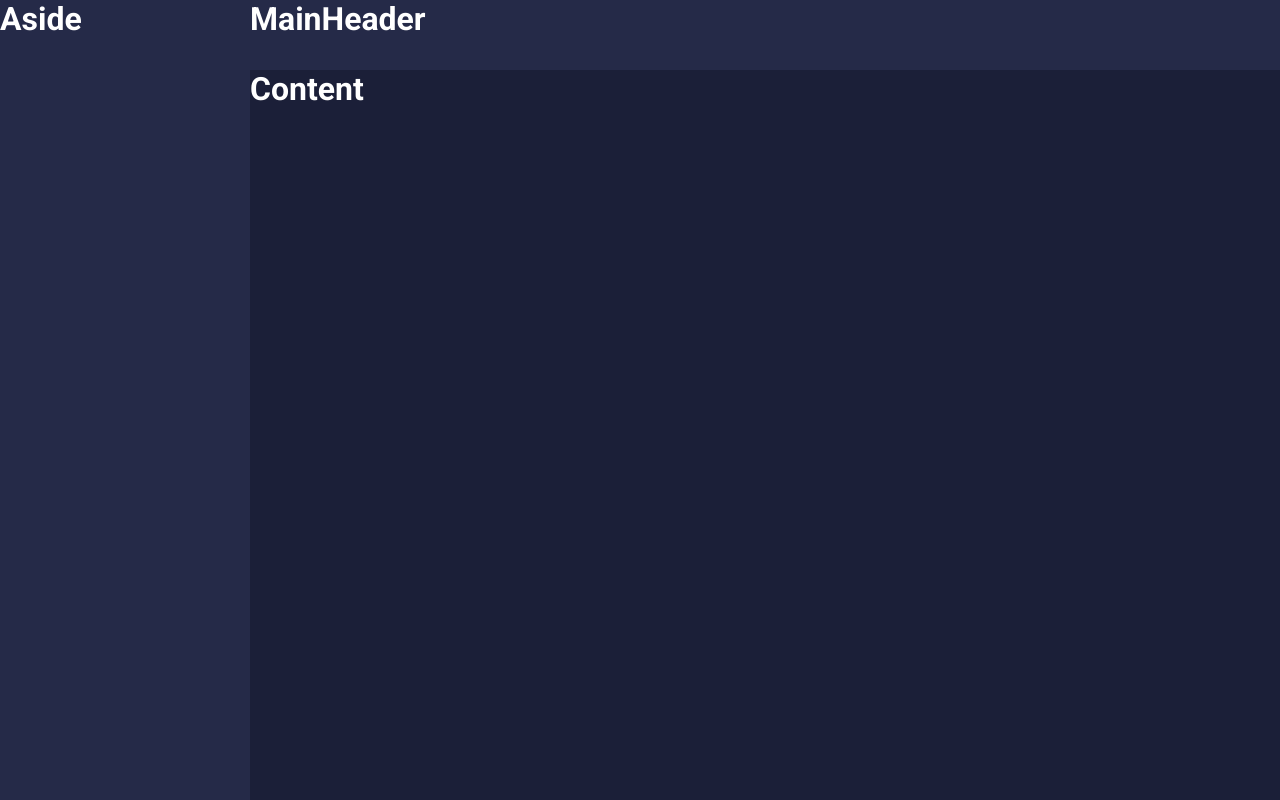
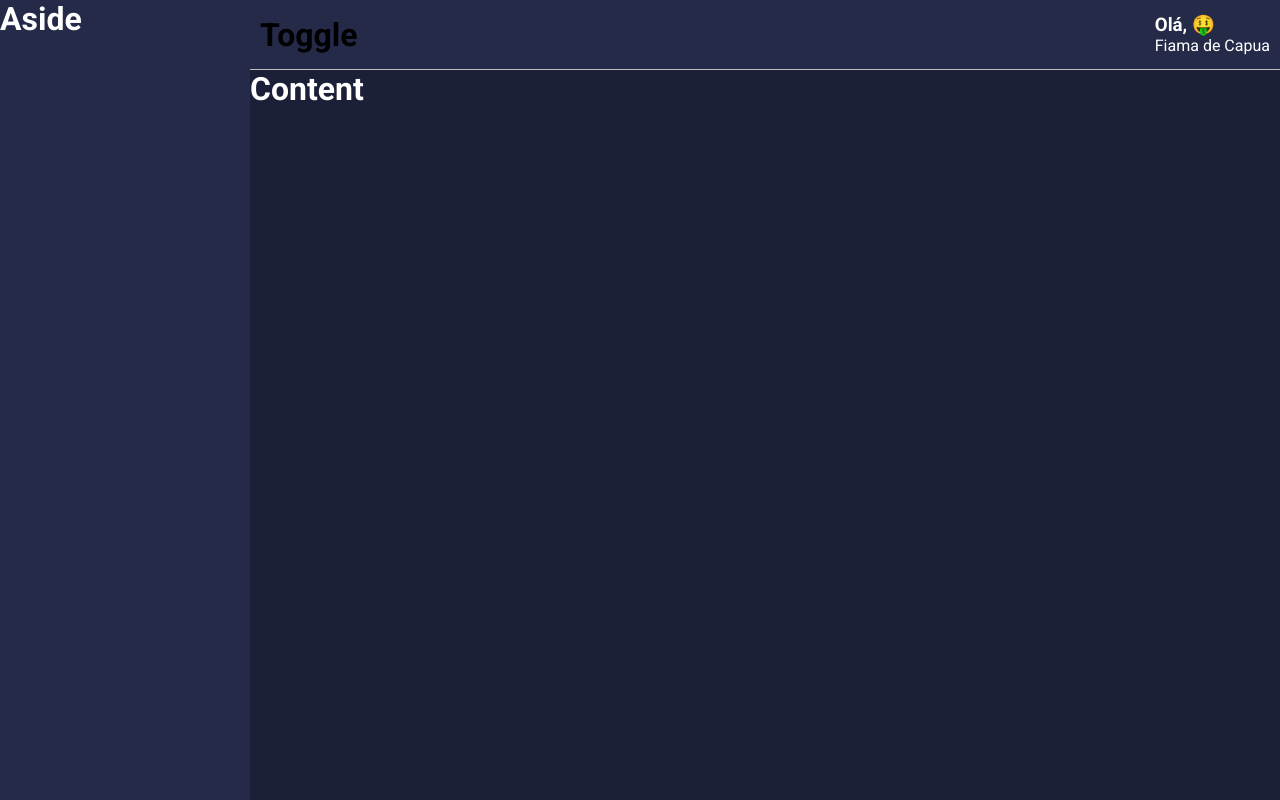
Before and after one commit to oliverwade318/react-my-dashboard-project, a React (Create React App) app: page / in a window 1280 px wide. Built offline with nearby package versions, Linux system fonts and the light colour scheme.

Commit message:
(feat) create header - username, random emojis with welcome message

```diff
--- a/src/components/MainHeader/index.tsx
+++ b/src/components/MainHeader/index.tsx
@@ -1,11 +1,22 @@
-import React from 'react';
-import { Container } from './styles';
+import React, { useMemo } from 'react';
+import emojis from '../../utils/emojis';
+import { Container, Profile, UserName, Welcome } from './styles';
 
 const MainHeader: React.FC = () => {
+    // useMemo - memoriza valores
+    const emoji = useMemo(() => {
+        const indice = Math.floor(Math.random() * emojis.length); // emojis randomicos
+        return emojis[indice];
+    }, []);
     return (
         <>
             <Container>
-                <h1>MainHeader</h1>
+                <h1>Toggle</h1>
+
+                <Profile>
+                    <Welcome>Olá, {emoji}</Welcome>
+                    <UserName>Fiama de Capua</UserName>
+                </Profile>
             </Container>
         </>
     );
--- a/src/components/MainHeader/styles.ts
+++ b/src/components/MainHeader/styles.ts
@@ -4,5 +4,17 @@
     grid-area: MH;
 
     background-color: ${(props) => props.theme.colors.secondary};
+    display: flex;
+    justify-content: space-between;
+    align-items: center;
+    padding: 0 10px;
+    border-bottom: 1px solid ${(props) => props.theme.colors.gray};
+`;
+
+export const Profile = styled.div`
     color: ${(props) => props.theme.colors.white};
 `;
+
+export const Welcome = styled.h3``;
+
+export const UserName = styled.span``;
--- /dev/null
+++ b/src/utils/emojis.ts
@@ -0,0 +1 @@
+export default ['😆', '😎', '😝', '🤑', '🤓'];
```
